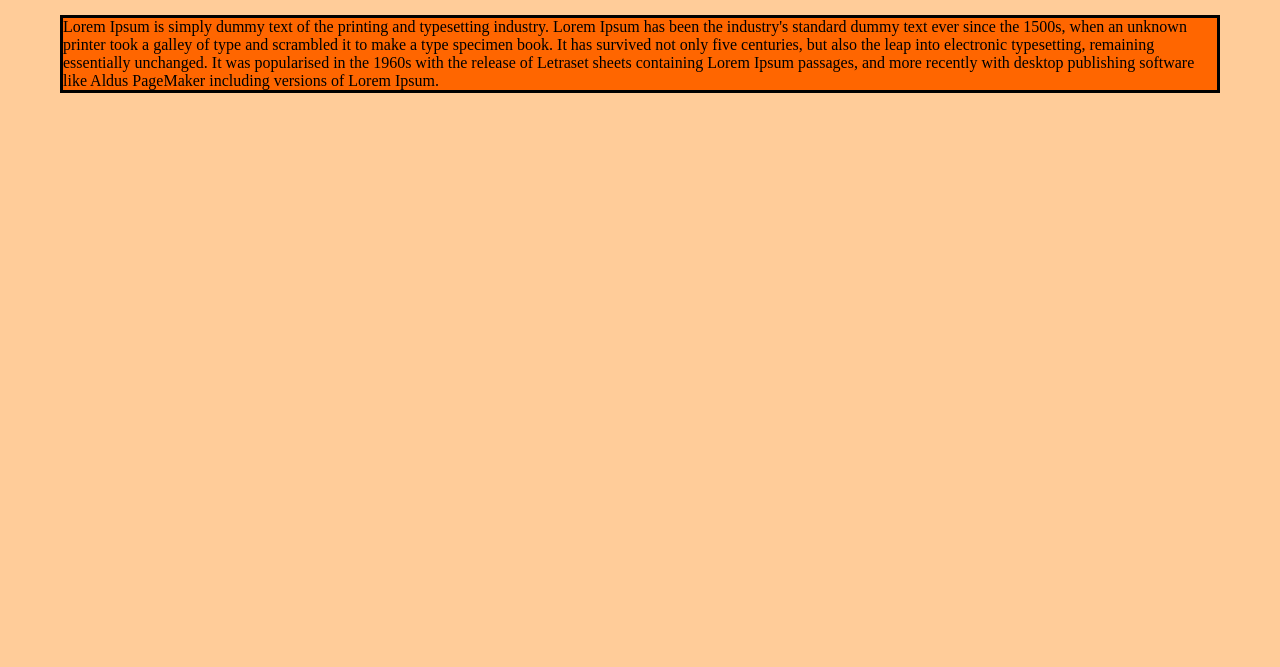
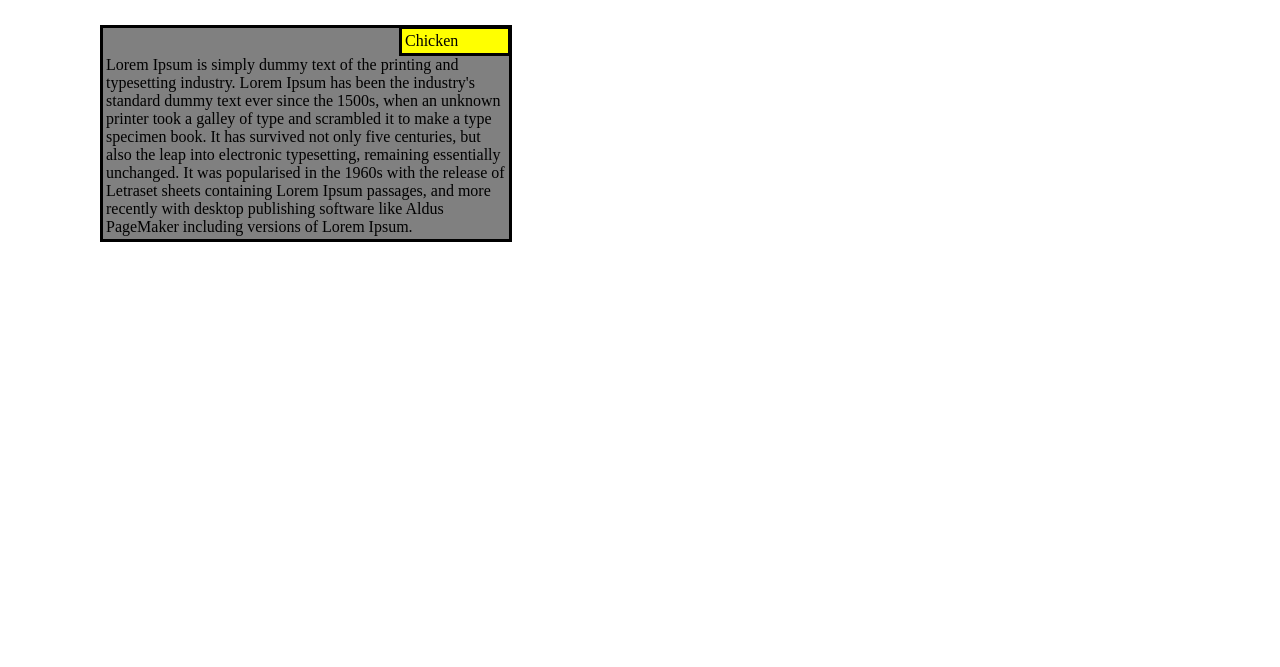
Before and after one commit to SopokovaAliya/coursera-test, a plain HTML site: page mod2_solution/index.html in a window 1280 px wide. Shown: the part 133-800 px from the top of the page. Drawn offline with Linux system fonts and the light colour scheme.

Commit message:
border box
Signed-off-by: SopokovaAliya <124602857+SopokovaAliya@users.noreply.github.com>

```diff
--- a/mod2_solution/index.html
+++ b/mod2_solution/index.html
@@ -4,19 +4,39 @@
 <meta charset="utf-8">
 <title>Our Menu</title>
 <style>
+  {
+  box-sizing: border-box;
+}
 
 body {
   margin: 30px;
   padding: 30px;
-  background-color: #FFCC99;
+  background-color: white;
+
 }
 
 #box {
-  background-color: black;
+  background-color: gray;
   padding: 3px 3px 3px 3px;
+  margin: 40px;
+  width: 400px;
+  border-color: black;
+  border-style: solid;
+
+}
+#box2 {
+  background-color: Yellow;
+  padding: 3px 3px 3px 3px;
+  margin-left: 293px;
+  margin-top:-5px;
+  width: 100px;
+  border-style: solid;
+  border-color: black;
+  border-style: solid;
+
 }
 #content {
-  background-color: #FF6600;
+  background-color: gray;
 
 }
 
@@ -29,11 +49,15 @@ h1 {
 <body>
 
 <h1 style="text-align: center;" >Our Menu</h1>
+
 <div id="box">
+<div id="box2">
+Chicken
+</div>
  <div id="content">Lorem Ipsum is simply dummy text of the printing and typesetting industry. Lorem Ipsum has been the industry's standard dummy text ever since the 1500s, when an unknown printer took a galley of type and scrambled it to make a type specimen book. It has survived not only five centuries, but also the leap into electronic typesetting, remaining essentially unchanged. It was popularised in the 1960s with the release of Letraset sheets containing Lorem Ipsum passages, and more recently with desktop publishing software like Aldus PageMaker including versions of Lorem Ipsum.
- </div>
-</div>
 
+  </div>
+  </div>
 
 </body>
 </html>
```
